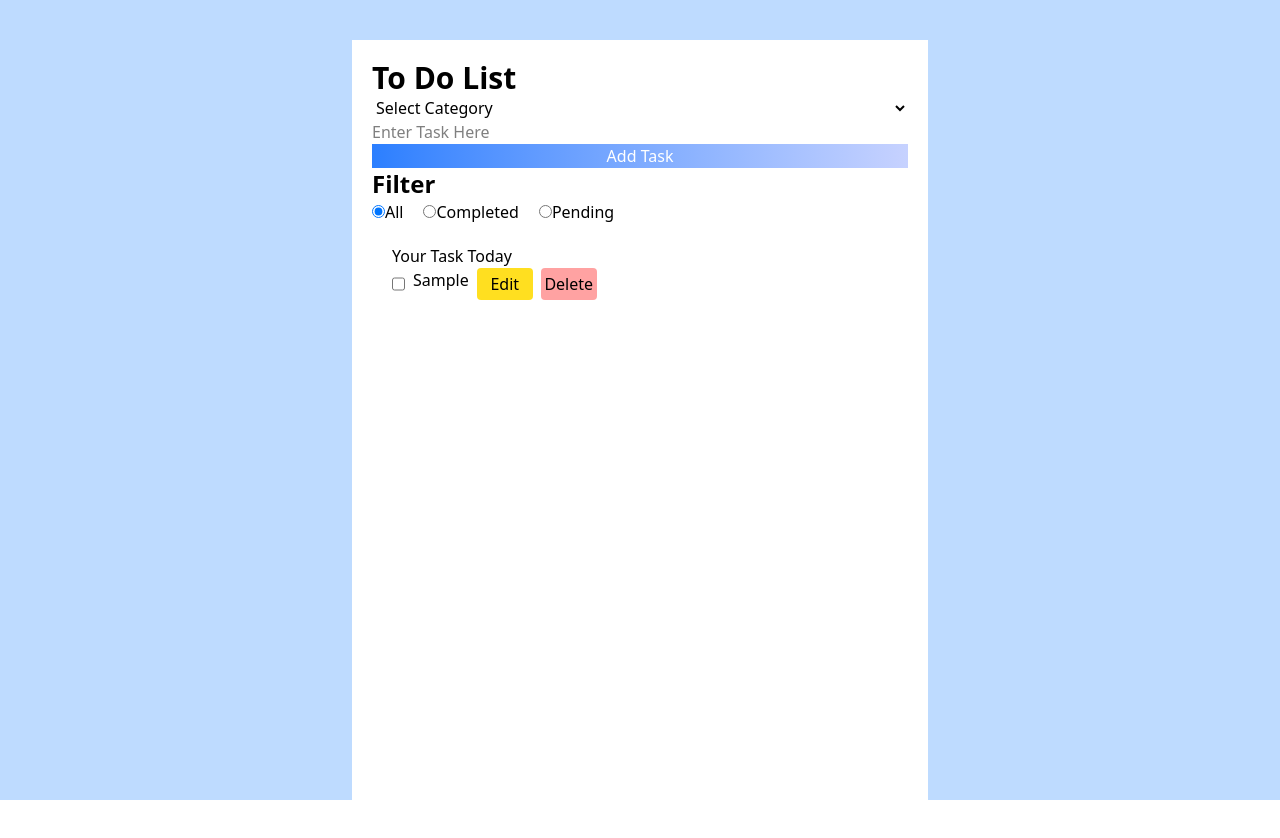
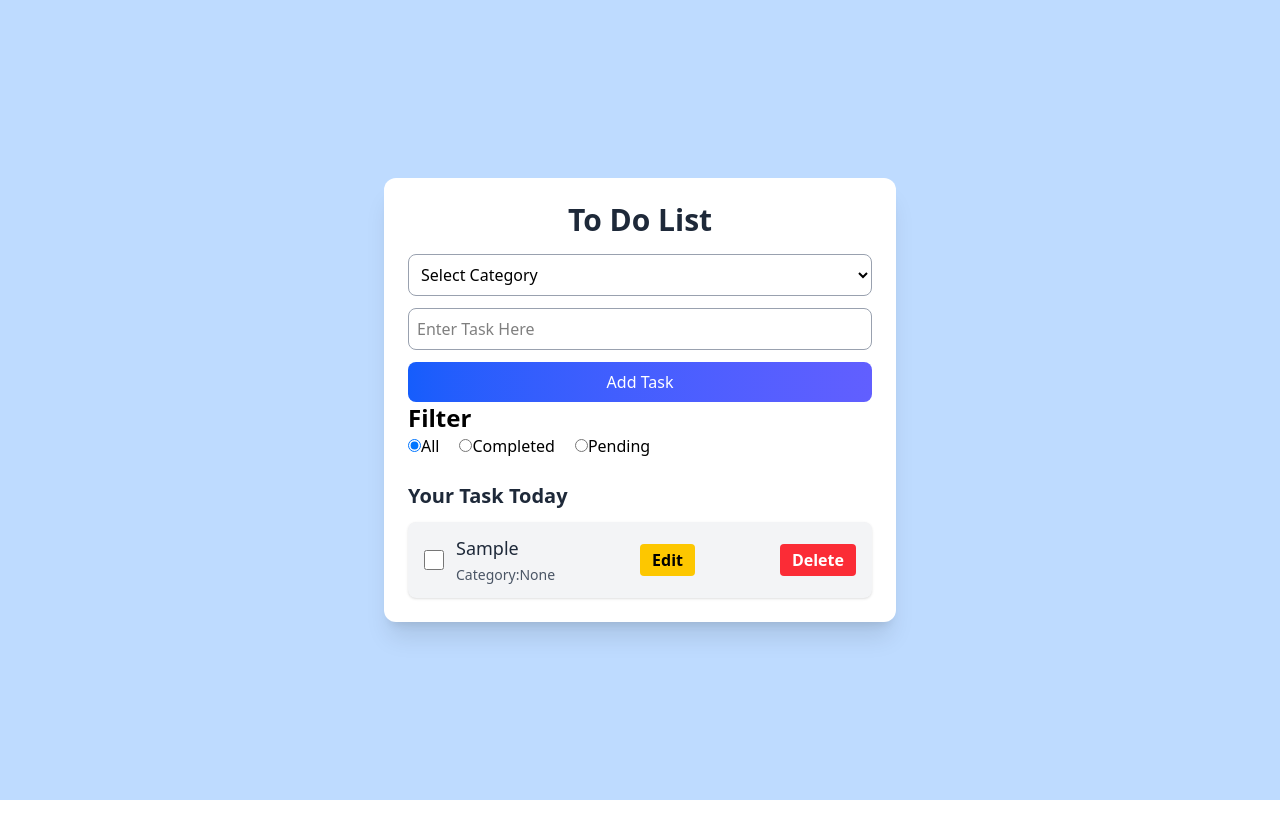
Before and after one commit to deiveegaponmari/todolist, a React (Vite) app: page / in a window 1280 px wide. Both pictures are taken after typing "Sample" into the empty fields and a click on the button "Add Task". After the commit the page ends 800 px from the top, so only its background shows below. Built offline with nearby package versions, Linux system fonts and the light colour scheme.

Commit message:
UI  style added

```diff
--- a/src/App.jsx
+++ b/src/App.jsx
@@ -7,7 +7,7 @@ function App() {
 
   return (
     <>
-    <div className='bg-blue-200 flex  justify-center items-center h-screen'>
+    <div>
     <CreateTask/>
 
     </div>
--- a/src/components/CreateTask.jsx
+++ b/src/components/CreateTask.jsx
@@ -71,11 +71,14 @@ function CreateTask() {
   const filteredTasks=filter==="completed" ? data.filter((item)=>item.completed)
   :filter==="pending" ? data.filter((itemval)=>!itemval.completed):data;
   return (
-    <div className="bg-white w-xl p-5 h-screen mt-30 mb-10">
-      <h1 className="text-3xl font-bold ">To Do List</h1>
-      <div className="bg-white-200 flex flex-col justify-center">
+    <div className=" w-full h-screen flex justify-center items-center bg-blue-200">
+      <div className="bg-white shadow-xl rounded-xl p-6 w-full max-w-lg">
+           <h1 className="text-3xl font-bold text-center mb-4 text-gray-800 ">To Do List</h1>
+          {/* input section */}
+          <div className="space-y-3">
         {/*  select category */}
-        <select value={category} onChange={(e) => setCategory(e.target.value)}>
+        <select value={category} onChange={(e) => setCategory(e.target.value)}
+          className="border border-gray-400 w-full p-2 rounded-lg focus:outline-blue-500">
           <option value="">Select Category</option>
           <option value="health">Health</option>
           <option value="skill">Skill</option>
@@ -88,13 +91,15 @@ function CreateTask() {
           value={task}
           placeholder="Enter Task Here"
           onChange={(e) => setTask(e.target.value)}
+          className="border border-gray-400 w-full p-2 rounded-lg focus:outline-blue-500"
         />
         <button
-          className="bg-gradient-to-r from-blue-500 to-indigo-200 text-white"
+          className="bg-gradient-to-r from-blue-600 to-indigo-500 text-white rounded-lg w-full py-2"
           onClick={addTask}
         >
           {editId ? "Update Task" : "Add Task"}
         </button>
+        </div>
        {/*  Filter component */}
      <Filters filter={filter} setFilter={setFilter}/>
         {/* Task list display here */}
--- a/src/components/TaskList.jsx
+++ b/src/components/TaskList.jsx
@@ -2,36 +2,51 @@ import React from "react";
 
 function TaskList(props) {
   return (
-    <div className="flex flex-col justify-center p-5">
-      <h1>Your Task Today</h1>
-      <ul>
+    <div className="mt-6">
+      <h1 className="text-xl font-bold text-gray-800 mb-3">Your Task Today</h1>
       {/* dynamically added list here */}
-        {props.data.length === 0
-          ? "No Task Added"
-          : props.data.map((list, index) => {
+      {props.data.length === 0 ? (
+        <p className="bg-gray-100 rounded py-2 text-center text-gray-800">
+          No Task Added
+        </p>
+      ) : (
+        <ul className="space-y-3">
+          {props.data.map((list, index) => {
             return (
-                <div key={list.id} className="flex gap-2 ">
-                  <input type="checkbox"  checked={list.completed}  onChange={()=>props.toggleItem(list.id)}/>
-                  <div className="flex flex-col">
-                    <h1>{list.text}</h1>
-                    <h5>{list.category}</h5>
+              <li
+                key={list.id}
+                className="flex justify-between items-center bg-gray-100 px-4 py-3 rounded-lg shadow-sm "
+              >
+                <div className="flex items-center gap-3">
+                  <input
+                    type="checkbox"
+                    checked={list.completed}
+                    onChange={() => props.toggleItem(list.id)}
+                    className="w-5 h-5 cursor-pointer"
+                  />
+                  <div>
+                    <p
+                    className={`text-lg font-semifold ${list.completed ? "line-through text-gray-500" :"text-gray-800"}`}>{list.text}</p>
+                    <span className="text-sm text-gray-600 capitalize">Category:{list.category || "None"}</span>
+                  </div>
                 </div>
                 <button
-                    className="bg-yellow-300 w-14 h-8 rounded"
                   onClick={() => props.editItem(list.id)}
+                  className="px-3 py-1 bg-yellow-400 text-black font-semibold rounded hover:bg-yellow-500 cursor-pointer"
                 >
                   Edit
                 </button>
                 <button
-                    className="bg-red-300 w-14 h-8 rounded"
                   onClick={() => props.deleteItem(list.id)}
+                  className="px-3 py-1 bg-red-500 text-white font-semibold rounded hover:bg-red-600 cursor-pointer"
                 >
                   Delete
                 </button>
-                </div>
+              </li>
             );
           })}
         </ul>
+      )}
     </div>
   );
 }
```
Lines whose indentation alone changed are shown as unchanged.
